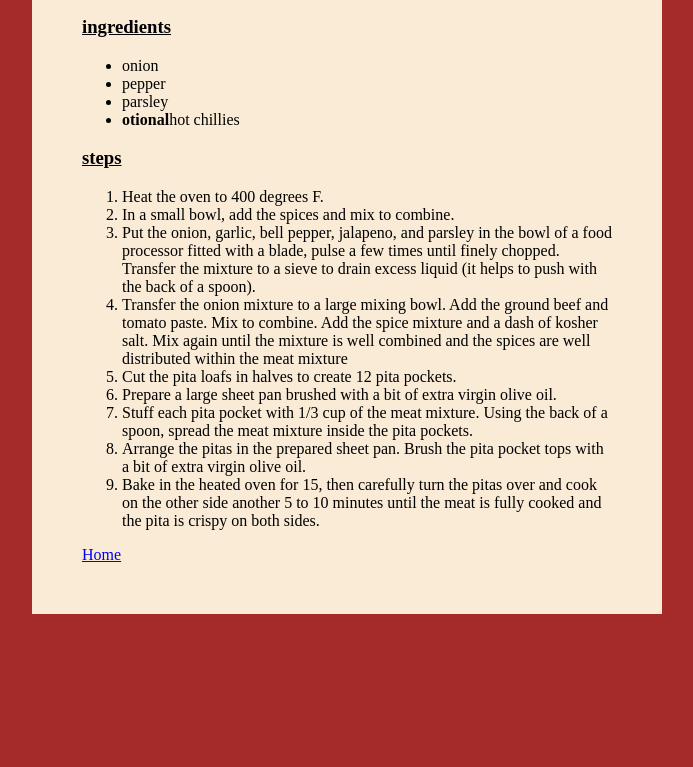
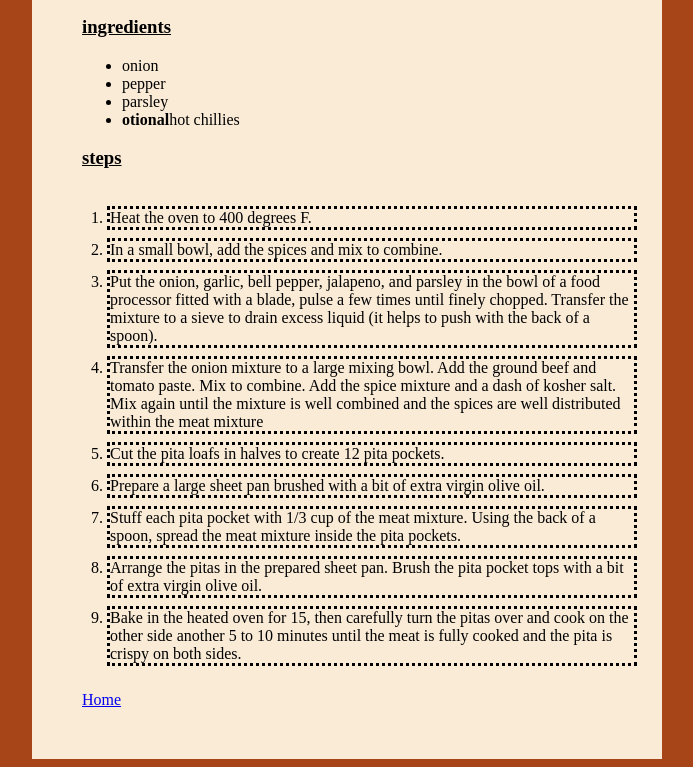
Before and after one commit to mohamedehab112007-arch/odin-recipes, a plain HTML site: page recipes/hawa.html in a window 1280 px wide. Shown: the part 762-1529 px from the top of the page, without its empty margins (293-986 px from the left). Before the commit the page ends 1384 px from the top, so only its background shows below. Drawn offline with Linux system fonts and the light colour scheme.

Commit message:
Change the margin of the steps in all recipes Change the color of the hawa_back_color added the food_steps to the hawawshi's steps

```diff
--- a/css/styles.css
+++ b/css/styles.css
@@ -77,7 +77,7 @@
 #hawa_back_color
 {
     box-sizing: border-box;
-    background-color: brown;
+    background-color:#a84518;
 }
 #hawa_front_color
 {
--- a/recipes/hawa.html
+++ b/recipes/hawa.html
@@ -20,16 +20,16 @@
         <li><strong>otional</strong>hot chillies</li>
     </ul>
     <h3 class="subtitle">steps</h3>
-    <ol>
-        <li>Heat the oven to 400 degrees F.</li>
-        <li>In a small bowl, add the spices and mix to combine.</li>
-        <li>Put the onion, garlic, bell pepper, jalapeno, and parsley in the bowl of a food processor fitted with a blade, pulse a few times until finely chopped. Transfer the mixture to a sieve to drain excess liquid (it helps to push with the back of a spoon). </li>
-        <li>Transfer the onion mixture to a large mixing bowl. Add the ground beef and tomato paste. Mix to combine. Add the spice mixture and a dash of kosher salt. Mix again until the mixture is well combined and the spices are well distributed within the meat mixture</li>
-        <li>Cut the pita loafs in halves to create 12 pita pockets.</li>
-        <li>Prepare a large sheet pan brushed with a bit of extra virgin olive oil.</li>
-        <li>Stuff each pita pocket with 1/3 cup of the meat mixture. Using the back of a spoon, spread the meat mixture inside the pita pockets.</li>
-        <li>Arrange the pitas in the prepared sheet pan. Brush the pita pocket tops with a bit of extra virgin olive oil.</li>
-        <li>Bake in the heated oven for 15, then carefully turn the pitas over and cook on the other side another 5 to 10 minutes until the meat is fully cooked and the pita is crispy on both sides. </li>
+    <ol style="padding: 10px; margin: 7px;">
+        <li class="food_steps">Heat the oven to 400 degrees F.</li>
+        <li class="food_steps">In a small bowl, add the spices and mix to combine.</li>
+        <li class="food_steps">Put the onion, garlic, bell pepper, jalapeno, and parsley in the bowl of a food processor fitted with a blade, pulse a few times until finely chopped. Transfer the mixture to a sieve to drain excess liquid (it helps to push with the back of a spoon). </li>
+        <li class="food_steps">Transfer the onion mixture to a large mixing bowl. Add the ground beef and tomato paste. Mix to combine. Add the spice mixture and a dash of kosher salt. Mix again until the mixture is well combined and the spices are well distributed within the meat mixture</li>
+        <li class="food_steps">Cut the pita loafs in halves to create 12 pita pockets.</li>
+        <li class="food_steps">Prepare a large sheet pan brushed with a bit of extra virgin olive oil.</li>
+        <li class="food_steps">Stuff each pita pocket with 1/3 cup of the meat mixture. Using the back of a spoon, spread the meat mixture inside the pita pockets.</li>
+        <li class="food_steps">Arrange the pitas in the prepared sheet pan. Brush the pita pocket tops with a bit of extra virgin olive oil.</li>
+        <li class="food_steps">Bake in the heated oven for 15, then carefully turn the pitas over and cook on the other side another 5 to 10 minutes until the meat is fully cooked and the pita is crispy on both sides. </li>
 
     </ol>
     <a href="../index.html">Home</a>
```
Also changed, not shown: recipes/koshary.html (+1 -1 lines), recipes/mulu.html (+1 -1 lines).
